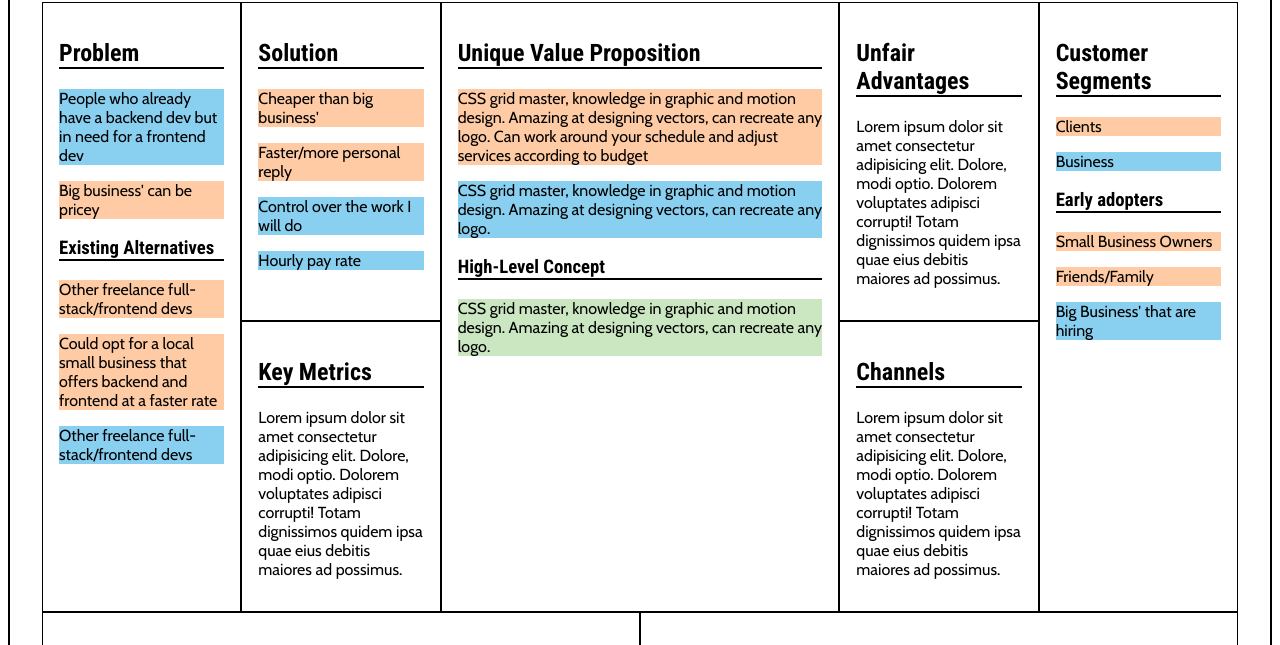
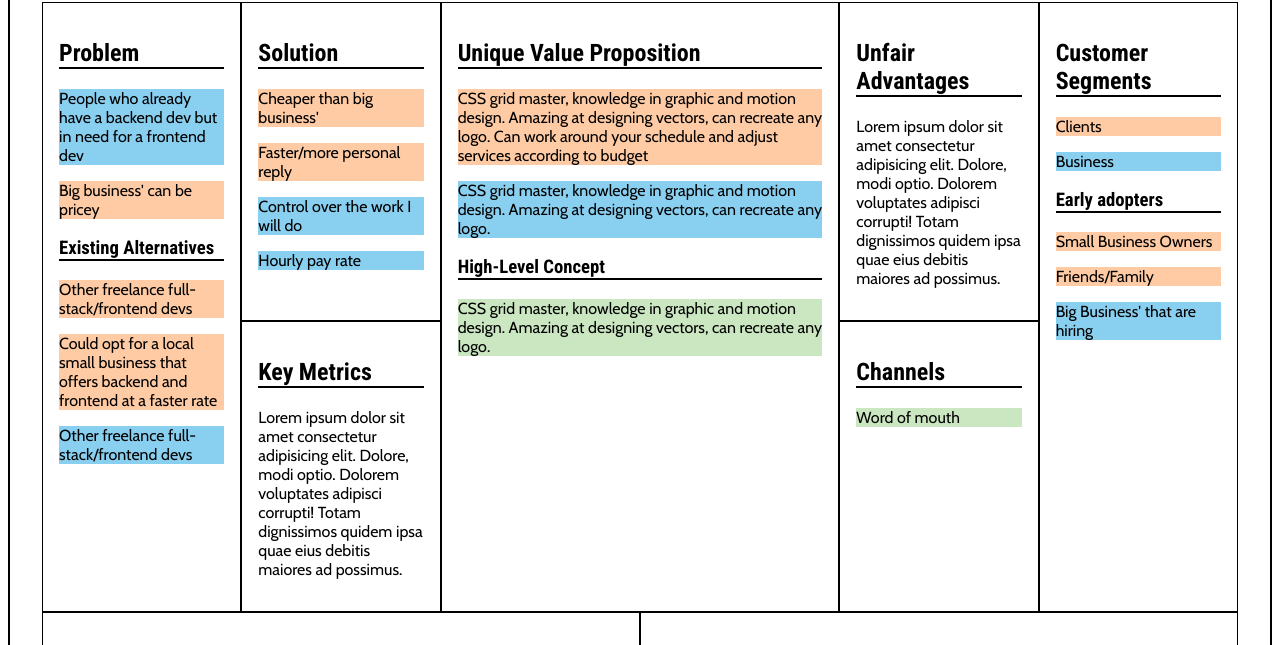
Before and after one commit to MakaylaMR/Lean-Canvas, a plain HTML site: page index.html in a window 1280 px wide. Shown: the part 123-768 px from the top of the page. Drawn offline with nearby package versions, Linux system fonts and the light colour scheme.

Commit message:
added content

```diff
--- a/index.html
+++ b/index.html
@@ -42,7 +42,7 @@
   </div>
   <div class="channel">
     <h2>Channels</h2>
-    <p>Lorem ipsum dolor sit amet consectetur adipisicing elit. Dolore, modi optio. Dolorem voluptates adipisci corrupti! Totam dignissimos quidem ipsa quae eius debitis maiores ad possimus.</p>
+    <p class="me">Word of mouth</p>
   </div>
   <div class="customer">
     <h2>Customer Segments</h2>
```
Also changed, not shown: 1 other file.
